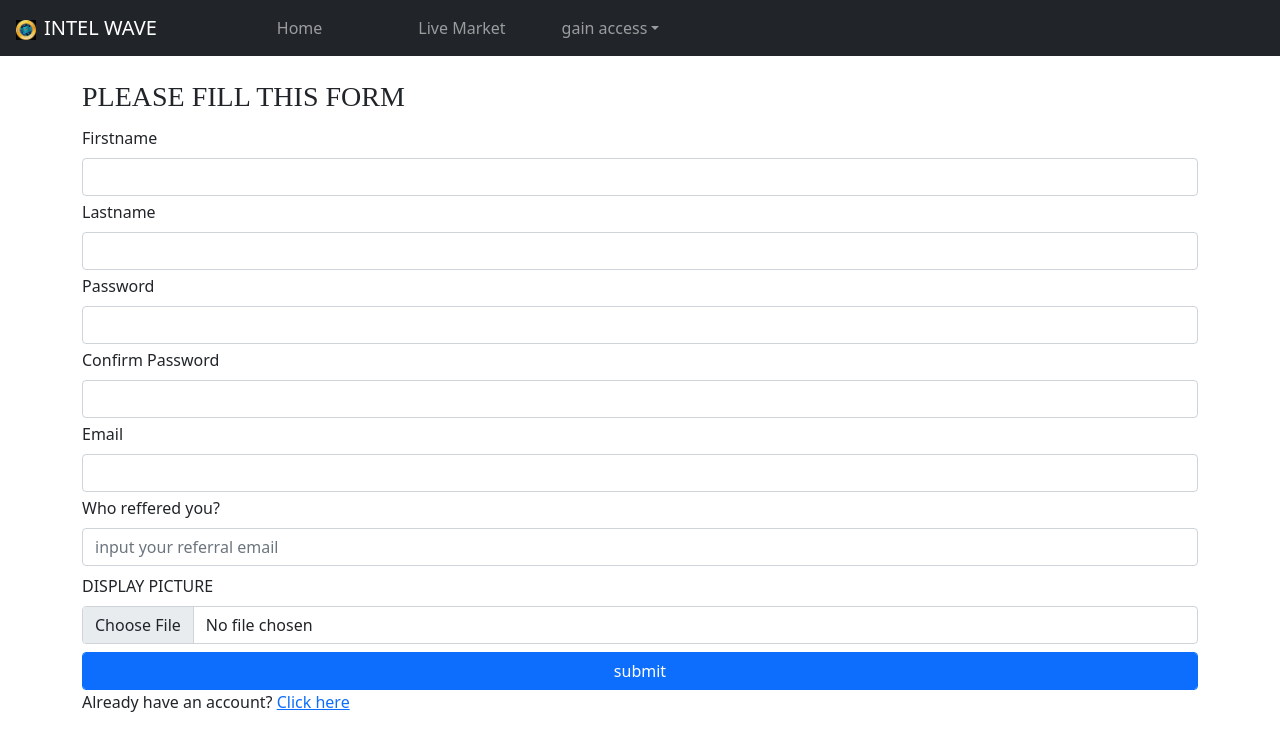
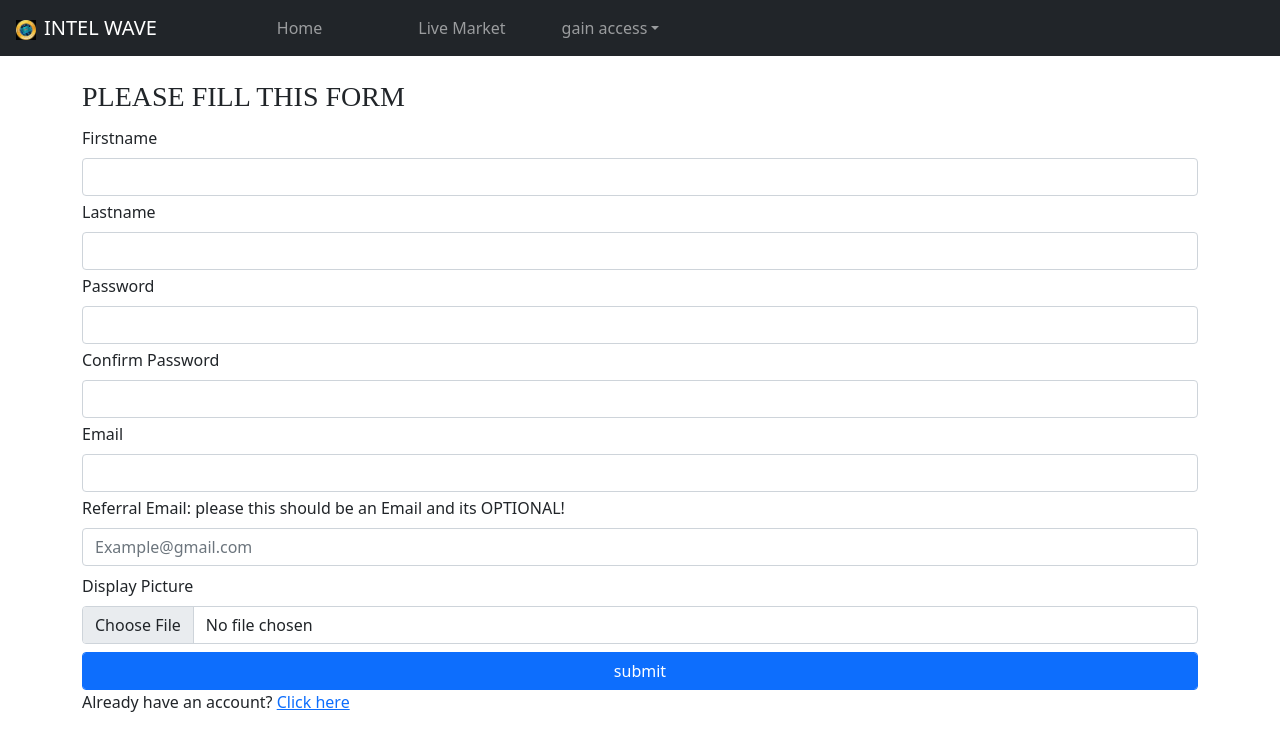
Before and after one commit to Emeka207ja/intel, a React (Create React App) app in the folder project/: page /register in a window 1280 px wide. Shown: the top 750 px of the page. Built offline with nearby package versions, Linux system fonts and the light colour scheme.

Commit message:
fixed referral bug

```diff
--- a/project/src/Views/Auth/Register.js
+++ b/project/src/Views/Auth/Register.js
@@ -153,8 +153,8 @@ const Register = () => {
             <input className='form-control' type='email' id='email' name='email' onChange={(e) => setEmail(e.target.value)} value={email}/>
           </div>
           <div className='form-group'>
-            <label  className='mb-2 mt-1' htmlFor='email'>Who reffered you?</label>
-            <input className='form-control' type='email' id='refemail' placeholder='input your referral email' name='email' onChange={(e) => setReferral(e.target.value)} value={referral}/>
+            <label  className='mb-2 mt-1' htmlFor='email'>Referral Email: please this should be an Email and its OPTIONAL! </label>
+            <input className='form-control' type='email' id='refemail' placeholder='Example@gmail.com' name='email' onChange={(e) => setReferral(e.target.value)} value={referral}/>
           </div>
           <div className='mt-2'>
             {imageLoading&& <p className='image__loading'>fetching image...</p>}
@@ -162,7 +162,7 @@ const Register = () => {
             {imageSuccess&& <p className='image__success'>image selected</p>}
           </div>
           <div className='form-group'>
-            <label htmlFor='file' className='mb-2'>DISPLAY PICTURE</label>
+            <label htmlFor='file' className='mb-2'>Display Picture</label>
             <input className='form-control' id='file' name='file' type='file' value={selectedFile} onChange={handleFile}/>
           </div>
           {previewFile && <img src={previewFile}  />}
```
